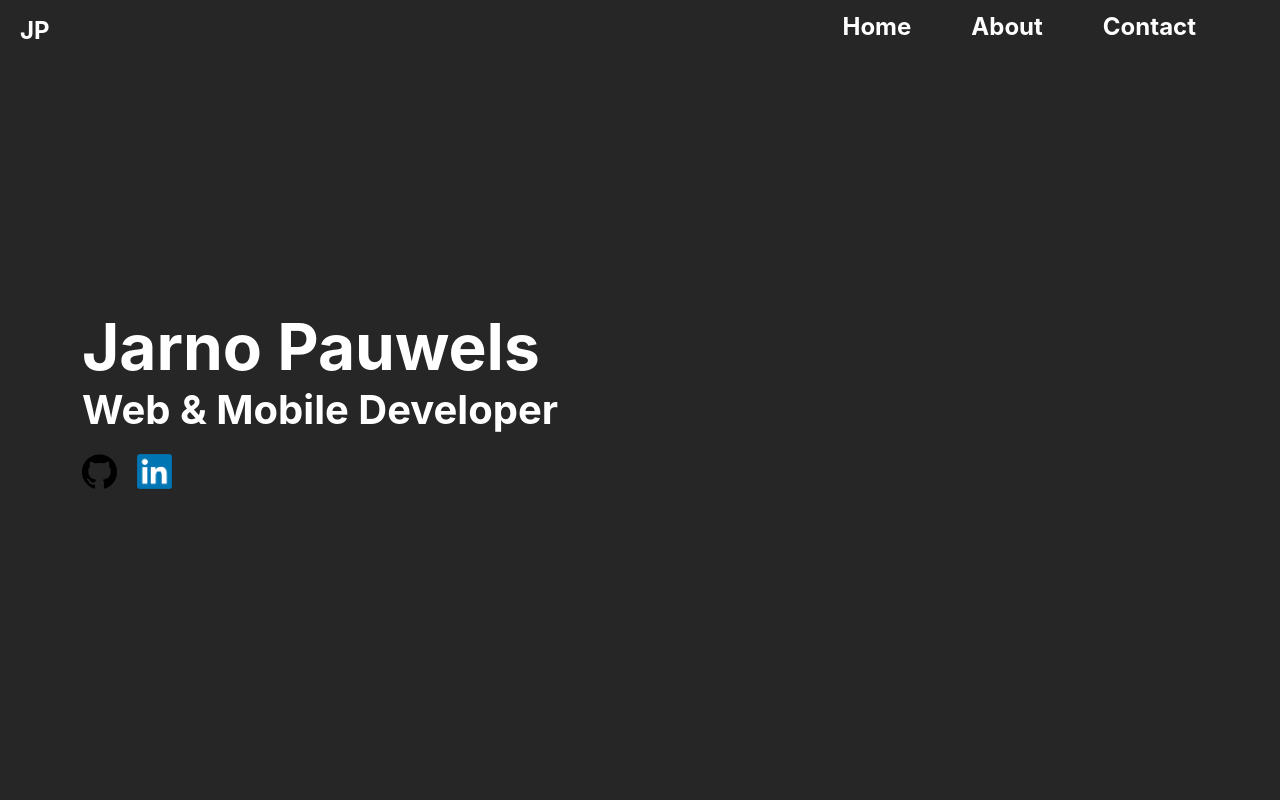
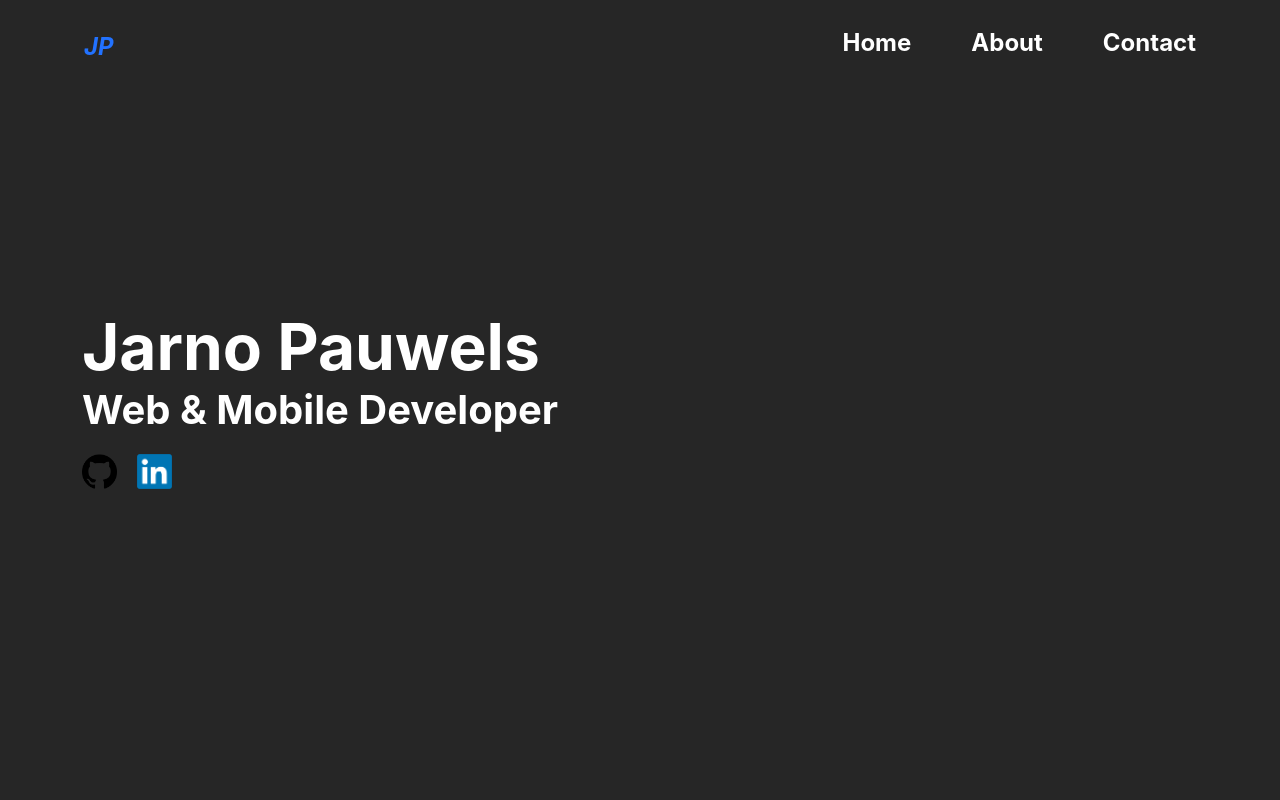
Before and after one commit to JarnoPauwels/Portfolio, a React (Create React App) app in the folder portfolio/: page / in a window 1280 px wide. Shown: the top 800 px of the page. Built offline with nearby package versions, Linux system fonts and the light colour scheme.

Commit message:
Update NavBar.css

```diff
--- a/portfolio/src/NavBar.css
+++ b/portfolio/src/NavBar.css
@@ -5,7 +5,9 @@
   left: 0;
   width: 100%;
   height: 60px; /* Set a fixed height for the navbar */
-  background-color: #ffffff00;
+  padding-top: 1em;
+  padding-bottom: 1em;
+  background-color: #262626;
   color: white;
   z-index: 1000;
   display: flex;
@@ -22,6 +24,16 @@
 
 .logo {
   width: 40px;
+}
+
+.navbar-left {
+  padding-left: 4em;
+}
+
+.navbar-left h1{
+  color: #2272FF;
+  font-style: italic;
+  font-size: 24px;
 }
 
 .navbar-right {
@@ -41,5 +53,6 @@
 }
 
 .navbar-right a:hover {
-  border-bottom: 2px solid white; /* Change the underline color on hover */
+  /* border-bottom: 2px solid white; */
+  color: #2272FF;
 }
```
